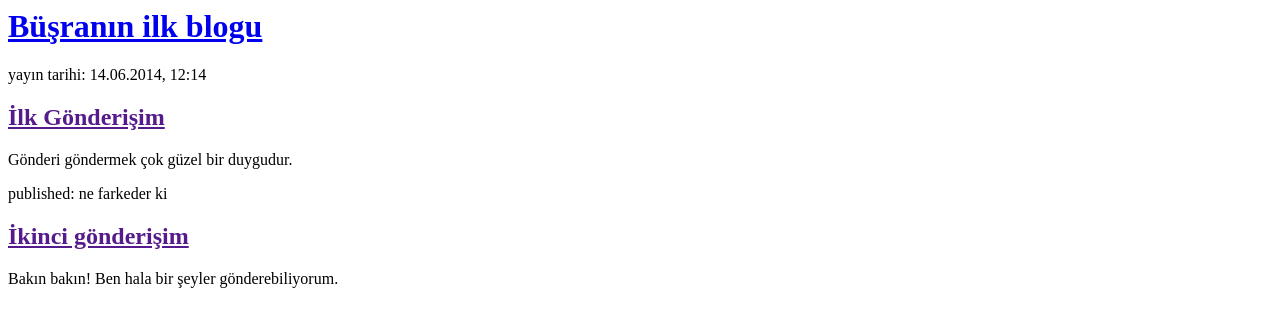
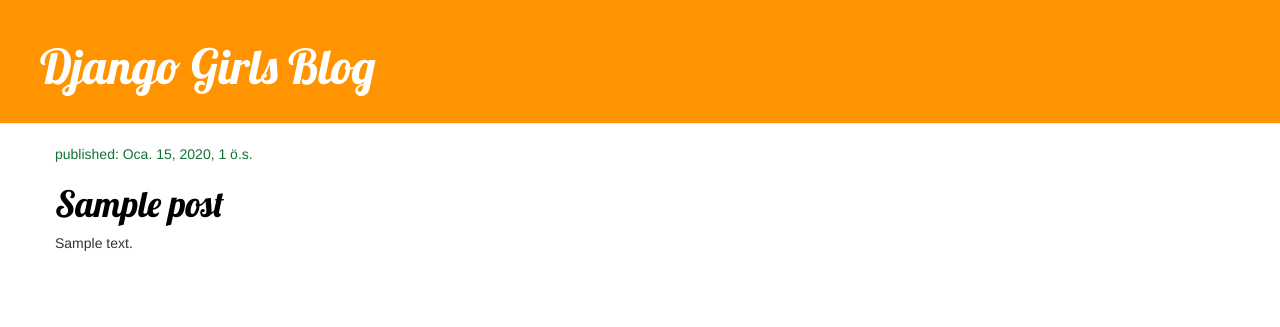
Before and after one commit to busrakarakaya/my-first-blog, a Django app: page / in a window 1280 px wide. Shown: the top 327 px of the page. Run offline with Django 3.2, Linux system fonts and the light colour scheme; tables that the repository leaves empty hold one stand-in row (values such as "Sample post"); some libraries are stand-ins or nearby versions.

Commit message:
My Django Girls app, first commit

```diff
--- /dev/null
+++ b/blog/static/css/blog.css
@@ -0,0 +1,46 @@
+.page-header {
+    background-color: #ff9400;
+    margin-top: 0;
+    padding: 20px 20px 20px 40px;
+}
+
+.page-header h1, .page-header h1 a, .page-header h1 a:visited, .page-header h1 a:active {
+    color: #ffffff;
+    font-size: 36pt;
+    text-decoration: none;
+}
+
+.content {
+    margin-left: 40px;
+}
+
+h1, h2, h3, h4 {
+    font-family: 'Lobster', cursive;
+}
+
+.date {
+    color: #127235;
+}
+
+.save {
+    float: right;
+}
+
+.post-form textarea, .post-form input {
+    width: 100%;
+}
+
+.top-menu, .top-menu:hover, .top-menu:visited {
+    color: #ffffff;
+    float: right;
+    font-size: 26pt;
+    margin-right: 20px;
+}
+
+.post {
+    margin-bottom: 70px;
+}
+
+.post h1 a, .post h1 a:visited {
+    color: #000000;
+}
--- a/blog/templates/blog/post_list.html
+++ b/blog/templates/blog/post_list.html
@@ -1,22 +1,34 @@
 
+{% load staticfiles %}
 <html>
-    <head>
-        <title>Django Girls blog</title>
-    </head>
-    <body>
-        <div>
-            <h1><a href="/">Büşranın ilk blogu</a></h1>
+
+<head>
+	<link rel="stylesheet" href="//maxcdn.bootstrapcdn.com/bootstrap/3.2.0/css/bootstrap.min.css">
+<link rel="stylesheet" href="//maxcdn.bootstrapcdn.com/bootstrap/3.2.0/css/bootstrap-theme.min.css">
+<link rel="stylesheet" href="{% static 'css/blog.css' %}">
+<link href="//fonts.googleapis.com/css?family=Lobster&subset=latin,latin-ext" rel="stylesheet" type="text/css">
+</head>
+
+<body>
+<div class="page-header">
+    <h1><a href="/">Django Girls Blog</a></h1>
+</div>
+
+<div class="content container">
+    <div class="row">
+        <div class="col-md-8">
+            {% for post in posts %}
+                <div class="post">
+                    <div class="date">
+                        <p>published: {{ post.published_date }}</p>
+                    </div>
+                    <h1><a href="">{{ post.title }}</a></h1>
+                    <p>{{ post.text|linebreaksbr }}</p>
+                </div>
+            {% endfor %}
         </div>
-        <div>
-            <p>yayın tarihi: 14.06.2014, 12:14</p>
-            <h2><a href="">İlk Gönderişim</a></h2>
-            <p>Gönderi göndermek çok güzel bir duygudur. </p>
-        </div>
+    </div>
+</div>
 
-        <div>
-            <p>published: ne farkeder ki</p>
-            <h2><a href="">İkinci gönderişim</a></h2>
-            <p>Bakın bakın! Ben hala bir şeyler gönderebiliyorum.</p>
-        </div>
-    </body>
+</body>
 </html>
--- a/blog/views.py
+++ b/blog/views.py
@@ -1,4 +1,7 @@
 from django.shortcuts import render
+from django.utils import timezone
+from .models import Post
 
 def post_list(request):
-    return render(request, 'blog/post_list.html', {})
+    posts = Post.objects.all().order_by('created_date')
+    return render(request, 'blog/post_list.html', {'posts': posts})
```
